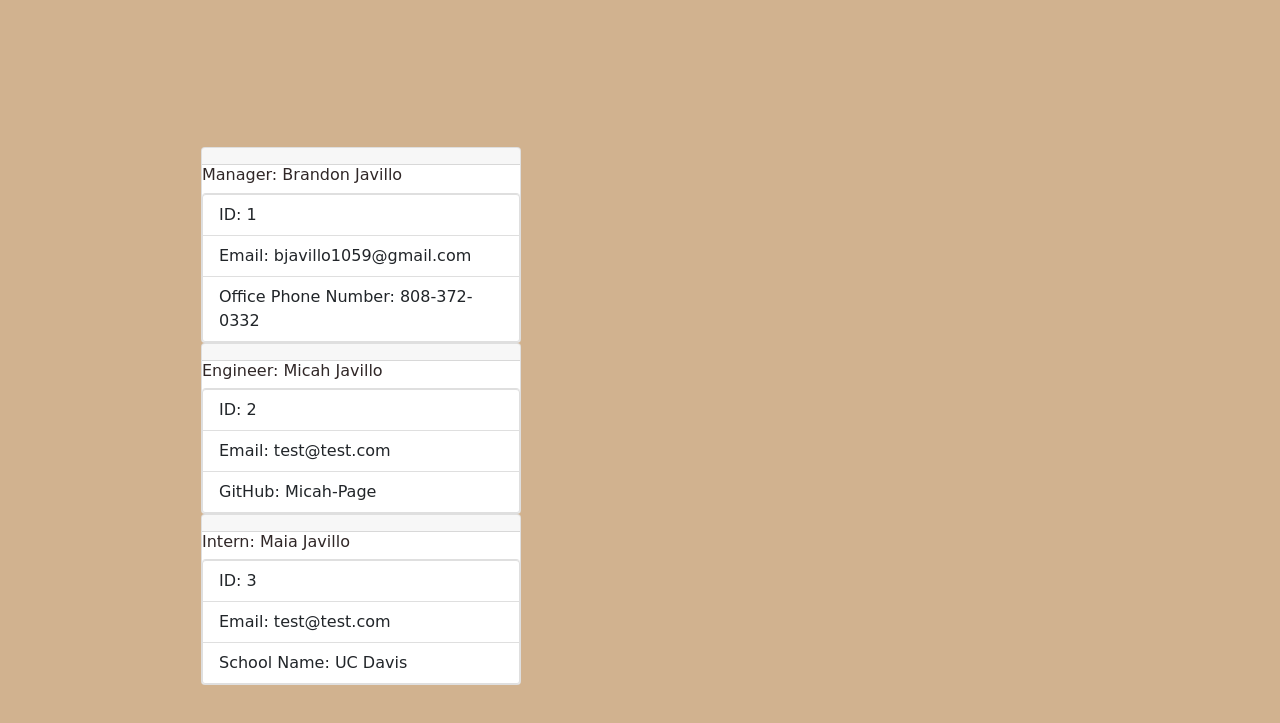
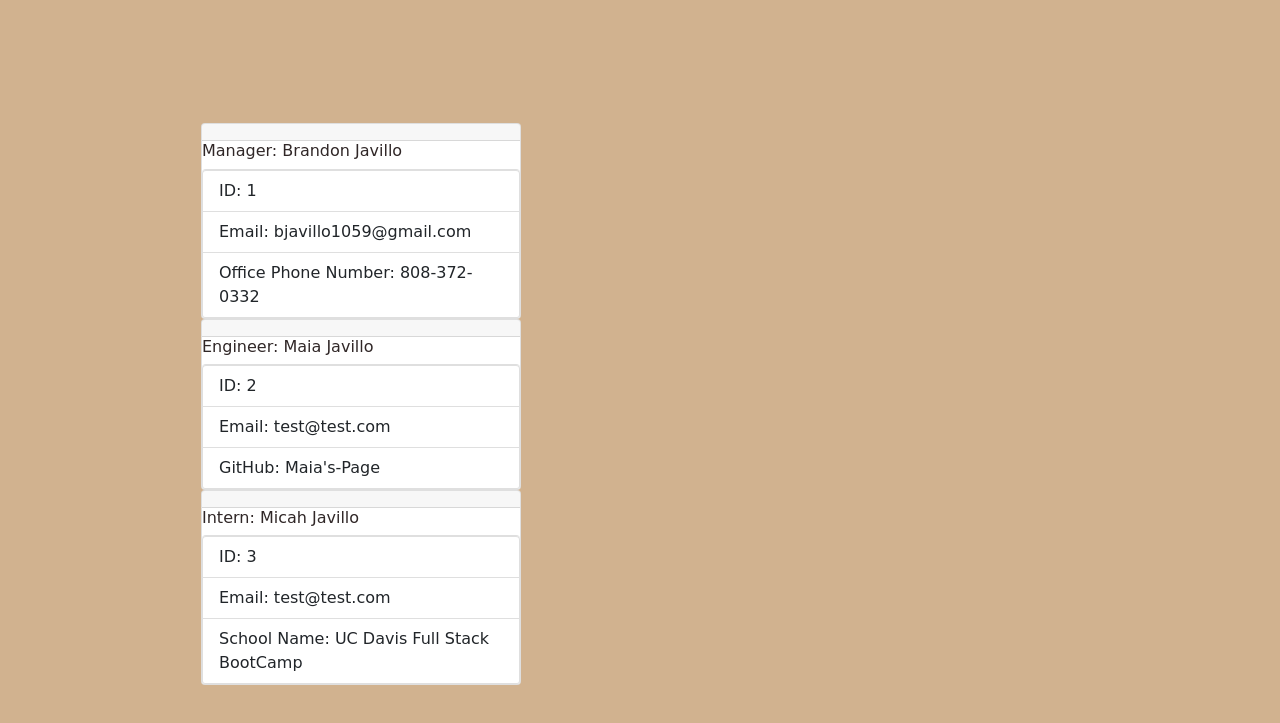
Before and after one commit to Bjavillo1059/Team-profile-generator, a website: page displayed-html/devTeam.html in a window 1280 px wide. Shown: the part 65-788 px from the top of the page. Drawn offline with nearby package versions, Linux system fonts and the light colour scheme; files that its build step writes are made by us from their sources.

```diff
--- a/displayed-html/devTeam.html
+++ b/displayed-html/devTeam.html
@@ -23,7 +23,7 @@
 
                         <div id="manCard" style="width: 20rem" class="card mx-auto">
                         <h4 id="manCardHead" class="card-header"></h4>
-                        <h6>Manager: Brandon Javillo	</h6>
+                        <h6>Manager: Brandon Javillo</h6>
                         <ul class="list-group">
                         <li class="list-group-item">ID: 1</li>
                         <li class="list-group-item">Email: bjavillo1059@gmail.com</li>
@@ -32,20 +32,20 @@
                         </div>
                         <div id="engCard" style="width: 20rem" class="card mx-auto">
                         <h4 id="engCardHead" class="card-header"></h4>
-                        <h6>Engineer: Micah Javillo</h6>
+                        <h6>Engineer: Maia Javillo</h6>
                         <ul class="list-group">
                         <li class="list-group-item">ID: 2</li>
                         <li class="list-group-item">Email: test@test.com</li>
-                        <li class="list-group-item">GitHub: Micah-Page</li>
+                        <li class="list-group-item">GitHub: Maia's-Page</li>
                         </ul>
                         </div>
                         <div id="intCard" style="width: 20rem" class="card mx-auto">
                         <h4 id="intCardHead" class="card-header"></h4>
-                        <h6>Intern: Maia Javillo</h6>
+                        <h6>Intern: Micah Javillo</h6>
                         <ul class="list-group">
                         <li class="list-group-item">ID: 3</li>
                         <li class="list-group-item">Email: test@test.com</li>
-                        <li class="list-group-item">School Name: UC Davis</li>
+                        <li class="list-group-item">School Name: UC Davis Full Stack BootCamp</li>
                         </ul>
                         </div>
     </div>
```
Also changed, not shown: README.md.
